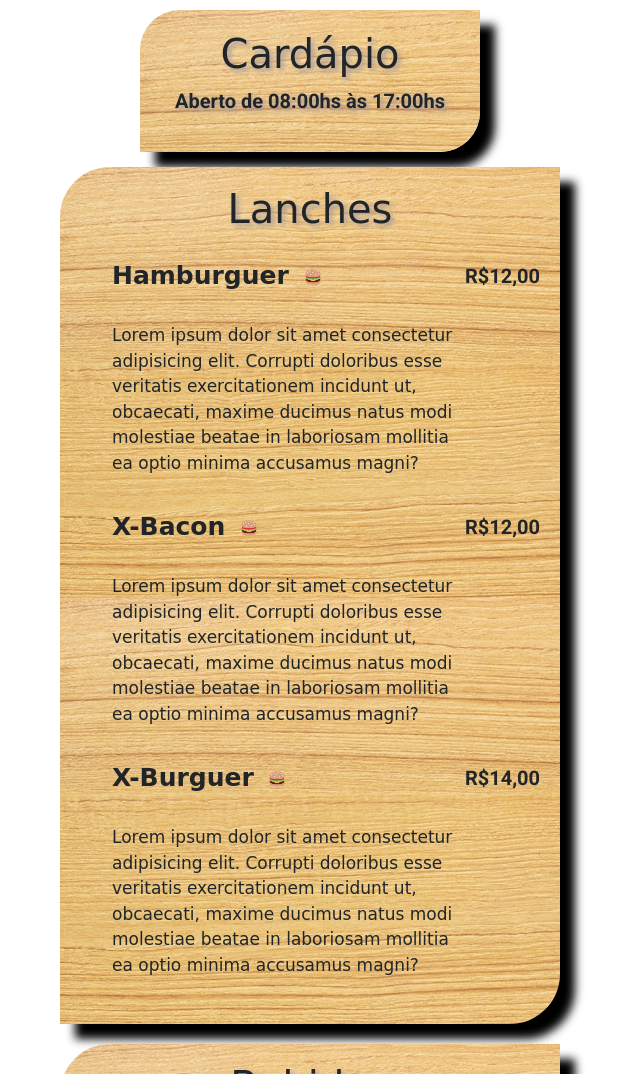
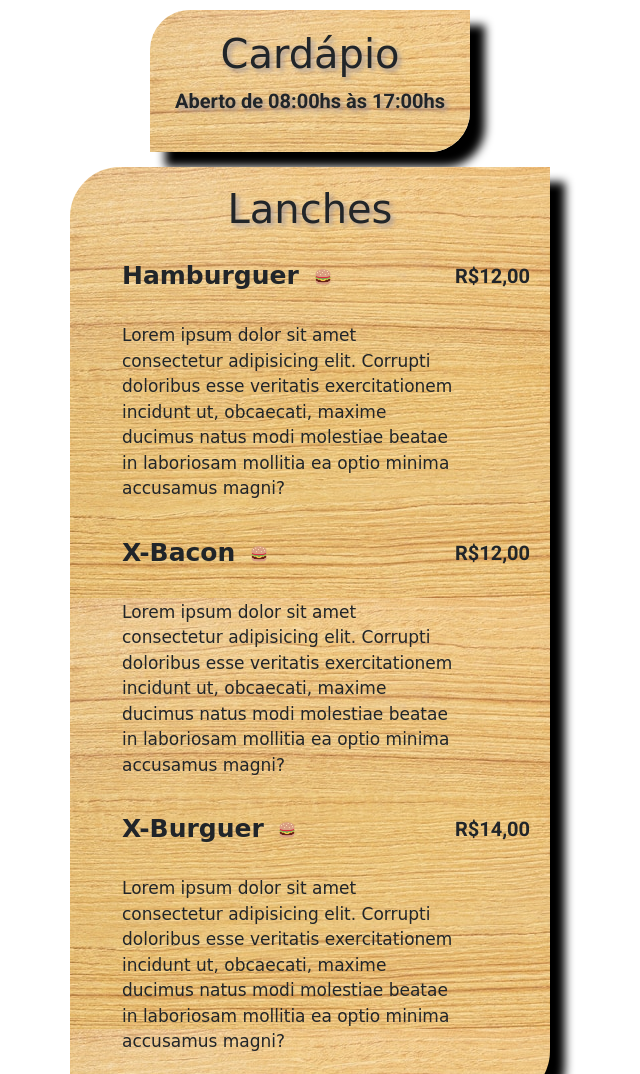
Before and after one commit to Marsseluo/Card-pio, a plain HTML site: page index.html in a window 1280 px wide. Shown: the top 1074 px of the page, without its empty margins (330-970 px from the left). Drawn offline with nearby package versions, Linux system fonts and the light colour scheme; a web font is replaced by a local one.

Commit message:
Update stilo.css

```diff
--- a/stilo.css
+++ b/stilo.css
@@ -12,7 +12,7 @@ body{
 section{
     background-color:rgb(74, 190, 74);
     border-radius: 50px 0;
-    width: 500px;
+    width: 30rem;
     margin:auto;
     padding: 10px 20px;
     margin-bottom: 20px;
@@ -23,7 +23,7 @@ section{
 }
 
 header {
-    max-width:340px;
+    max-width:20rem;
     margin:auto;
     padding:5px;
     text-align: center;
```
